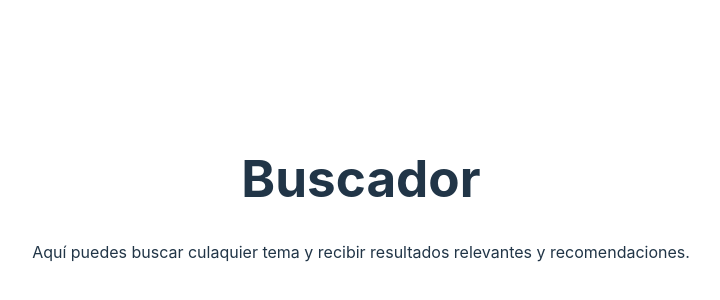
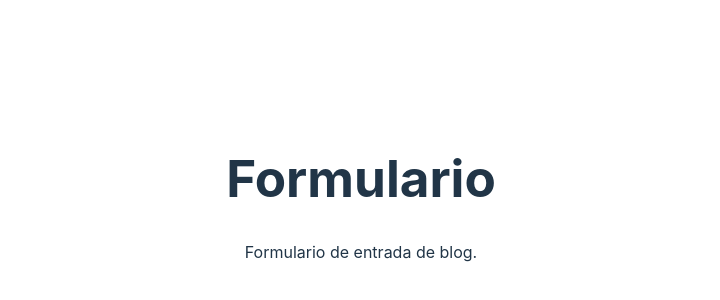
Before and after one commit to CGallardo98/CodeNet, a React (Vite) app: page /search in a window 1280 px wide. Shown: the part 202-502 px from the top of the page, without its empty margins (279-999 px from the left). Built offline with nearby package versions, Linux system fonts and the light colour scheme.

Commit message:
Prueba - Adición ProjectFormPage

```diff
--- a/package.json
+++ b/package.json
@@ -1,5 +1,5 @@
 {
-  "name": "portfolio-blog",
+  "name": "codenet",
   "private": true,
   "version": "0.0.0",
   "type": "module",
--- a/src/App.jsx
+++ b/src/App.jsx
@@ -3,7 +3,7 @@ import { Routes, Route } from 'react-router-dom';
 import HomePage from './components/HomePage/HomePage';
 import ProfilePage from './components/ProfilePage/ProfilePage';
 import ProjectPage from './components/ProjectPage/ProjectPage';
-import SearchPage from './components/SearchPage/SearchPage';
+import ProjectFormPage from './components/ProjectFormPage/ProjectFormPage';
 
 function App() {
 
@@ -13,9 +13,8 @@ function App() {
       <Route path='/' element={ <HomePage/> }/>
       <Route path='/profile' element={ <ProfilePage/> }/>
       <Route path='/project-name' element={ <ProjectPage/> }/>
-      <Route path='/search' element={ <SearchPage/> }/>
+      <Route path='/search' element={ <ProjectFormPage/> }/>
     </Routes>
-
   )
 }
 
--- /dev/null
+++ b/src/components/ProjectFormPage/ProjectFormPage.jsx
@@ -0,0 +1,9 @@
+
+export default function ProjectFormPage() {
+    return (
+      <div>
+        <h1>Formulario</h1>
+        <p>Formulario de entrada de blog.</p>
+      </div>
+    );
+  }
--- a/src/components/SearchPage/SearchPage.jsx
+++ /dev/null
@@ -1,9 +0,0 @@
-
-export default function SearchPage() {
-    return (
-      <div>
-        <h1>Buscador</h1>
-        <p>Aquí puedes buscar culaquier tema y recibir resultados relevantes y recomendaciones.</p>
-      </div>
-    );
-  }
```
